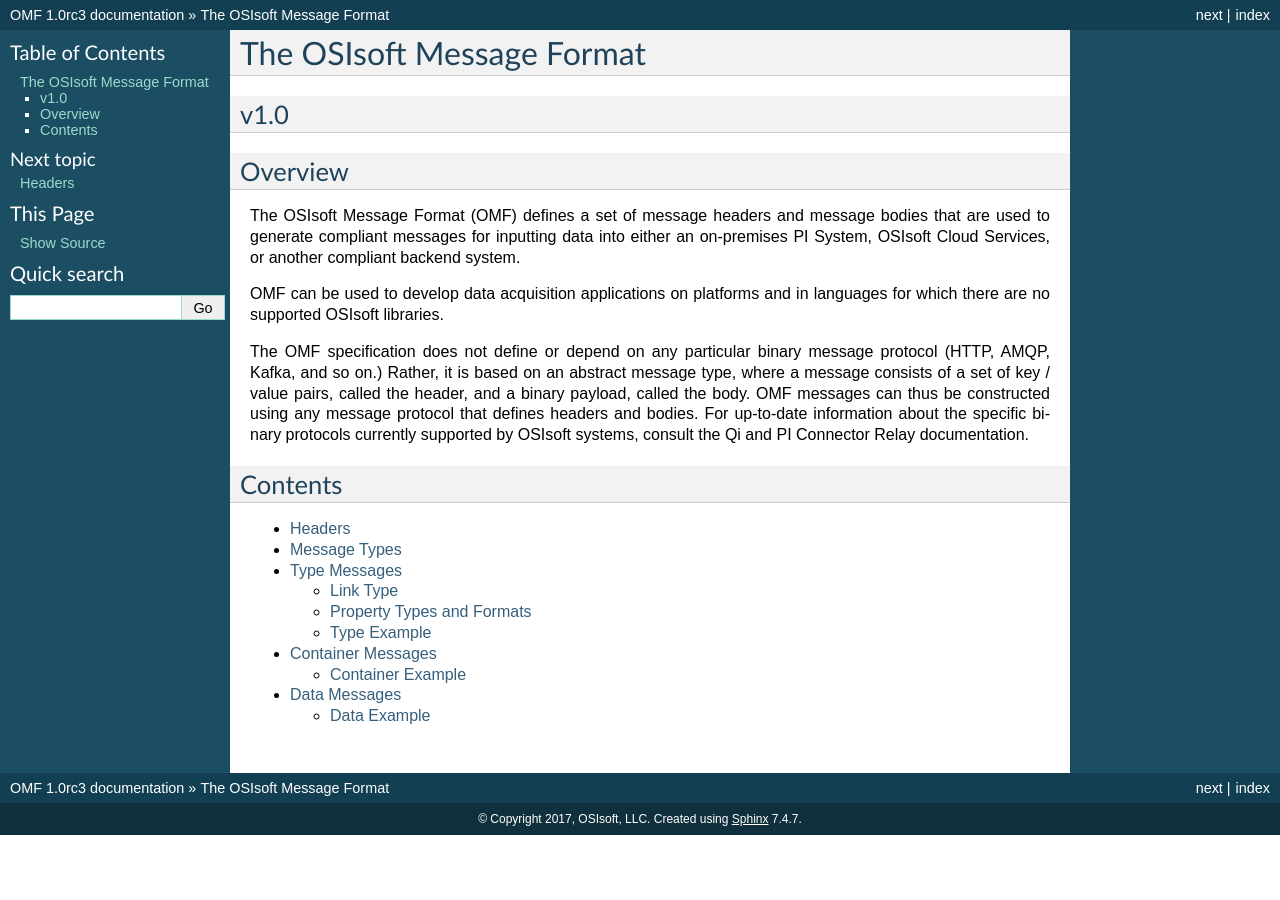
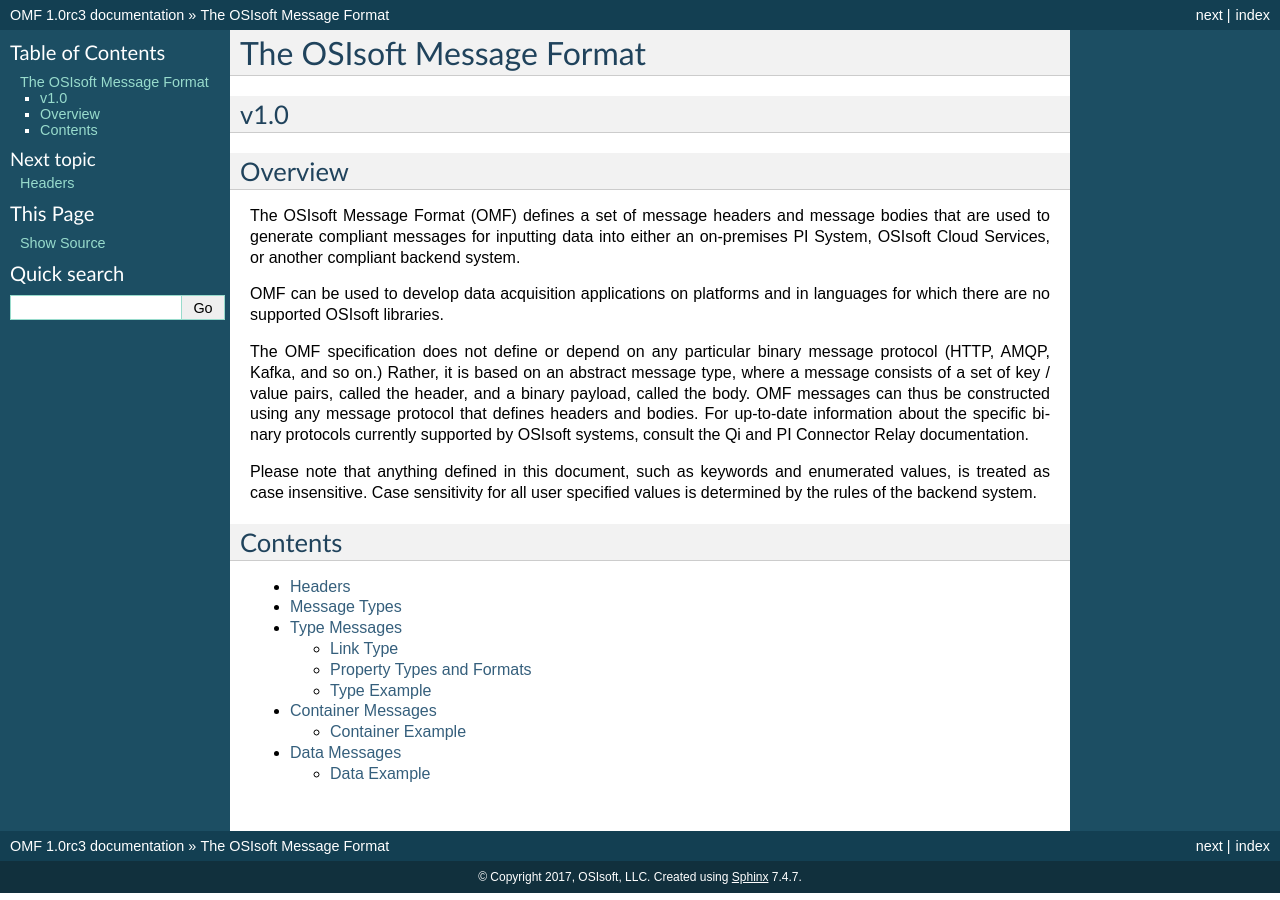
Before and after one commit to AVEVA/OMF-Docs, a Sphinx documentation site: the page built from docs/index.rst, in a window 1280 px wide. Built offline with Sphinx 7.4.7, drawn with Linux system fonts in a browser that asks for light colours.

Commit message:
Clarifying case sensitivity

```diff
--- a/docs/index.rst
+++ b/docs/index.rst
@@ -23,6 +23,10 @@
 binary protocols currently supported by OSIsoft systems, consult the Qi and PI
 Connector Relay documentation.
 
+Please note that anything defined in this document, such as keywords and enumerated
+values, is treated as case insensitive. Case sensitivity for all user specified values
+is determined by the rules of the backend system.
+
 Contents
 --------
 
```
